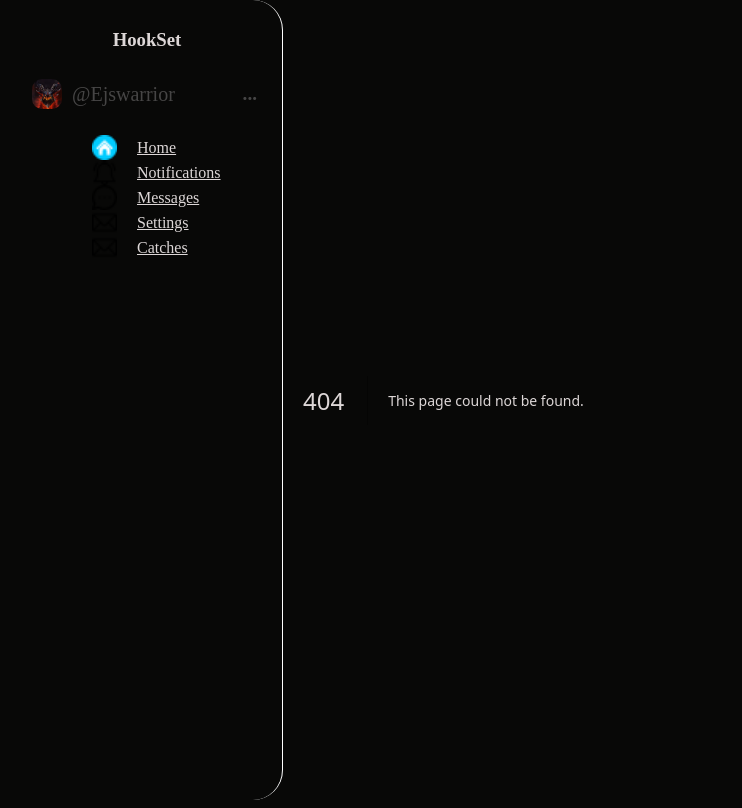
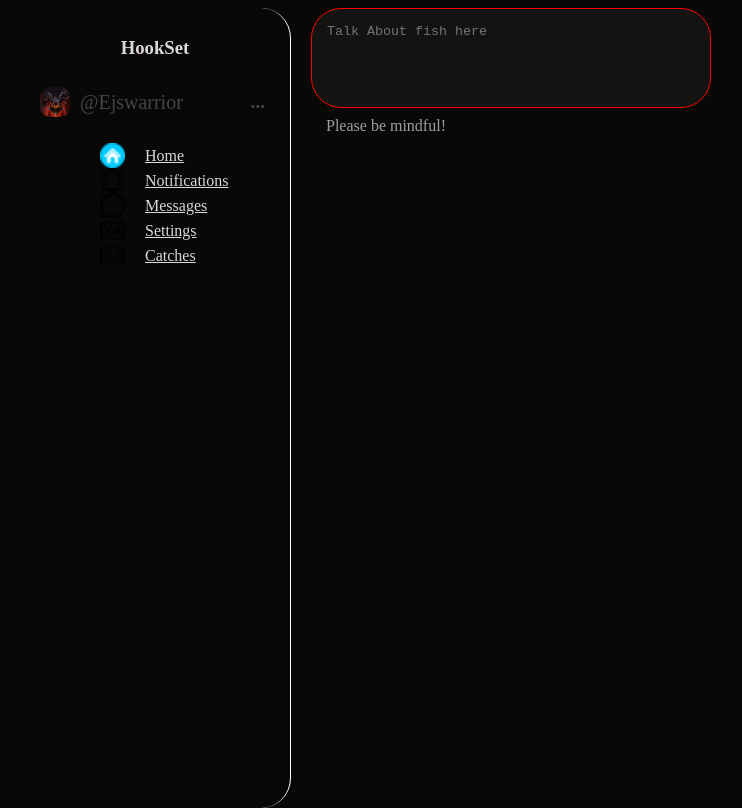
Before and after one commit to Ejswarrior/hookset, a Next.js app: page /profile in a window 1280 px wide. Before the commit this address had no page. Shown: the whole page, without its empty margins (57-799 px from the left). Built offline with nearby package versions, Linux system fonts and the light colour scheme.

Commit message:
Changed input to text area. Switching computes due to hightlighting bug

```diff
--- /dev/null
+++ b/app/profile/page.tsx
@@ -0,0 +1,18 @@
+
+import PostForm from '../../components/BasicComponents/PostForm/PostForm'
+export default function profile() {
+    const data = {
+        id: '',
+        name: 'input',
+        maxLength: 30,
+        placeHolder: "Talk About fish here",
+        required: true,
+        helperText: 'Please be mindful!',
+        error: true,
+        type: "email",
+    }
+
+    return (
+        <PostForm {...data} />
+    )
+}
--- a/components/BasicComponents/PostForm/PostForm.module.scss
+++ b/components/BasicComponents/PostForm/PostForm.module.scss
@@ -1,19 +1,24 @@
-.postContainer {
+.inputContainer {
 
     .postInput {
-        width: 200px;
-        height: 150px;
-        border: 1px solid black;
+        min-width: 400px;
+        min-height: 100px;
+        border:  1.5px solid gray;
+        border-radius: 30px;
+        padding: 15px 15px;
+        box-sizing: border-box;
+        resize: none;
+        background-color: #131312;
 
-        &:invalid {
-            border: 1px solid red;
+        &::placeholder{
+            text-align: left;
+            vertical-align: top;
         }
         &:hover {
-            border: 1px solid rgb(78, 104, 107);
+            border:  1.5px solid rgb(78, 104, 107);
         }
-
         &.error {
-            border: 1px solid red;
+            border: 1.5px solid red;
             color: red;
         }
     }
@@ -21,6 +26,8 @@
     .helperText {
         font-size: 16px;
         color: rgb(161, 158, 158);
+        margin-top: 5px;
+        margin-left: 15px;
 
         &.error {
             color: red;
@@ -28,3 +35,7 @@
     }
 
 }
+
+.error {
+
+}
--- a/components/BasicComponents/PostForm/PostForm.tsx
+++ b/components/BasicComponents/PostForm/PostForm.tsx
@@ -1,6 +1,7 @@
-import { type } from 'os';
-import { ReactNode } from 'react';
-import styles from './PostForm.module.scss'
+'use client'
+import { type } from "os";
+import { ReactNode, useState } from "react";
+import styles from "./PostForm.module.scss"
 
 interface FormPostProps {
     id: string;
@@ -10,7 +11,6 @@ interface FormPostProps {
     required: boolean;
     helperText: ReactNode;
     error: boolean;
-    type: 'text' | 'email' | 'password';
 }
 
 export default function FormPost(props: FormPostProps) {
@@ -21,31 +21,35 @@ export default function FormPost(props: FormPostProps) {
         required,
         placeHolder,
         helperText,
-        error,
-        type } = props
+        error} = props
 
         const inputStyles = [styles.postInput]
-        const textStyles = [styles.helperText]
 
         if ( error ) {
             inputStyles.push(styles.error)
-            textStyles.push(styles.error)
+        }
+        const [value, setValue] = useState('')
+
+        const _onChange = (evt: React.ChangeEvent<HTMLTextAreaElement>) => {
+            setValue(evt.target.value)
+            console.log(value)
         }
 
     return (
         <div className={styles.inputContainer}>
 
-            <input
-                className={inputStyles.join(' ')}
+            <textarea
+                className={inputStyles.join(" ")}
                 required={required}
                 id={id}
-                type={type}
                 maxLength={maxLength}
                 name={name}
                 placeholder={placeHolder}
+                draggable={false}
+                onChange={_onChange}
+                value={value}
             />
-            <p className={textStyles.join(' ')}>{helperText}</p>
-
+            <p className={styles.helperText}>{helperText}</p>
 
         </div>
     )
--- /dev/null
+++ b/components/PostForm/PostForm.tsx
@@ -0,0 +1,27 @@
+import styles from './PostForm.module.scss'
+
+interface FormPostProps {
+    id: string;
+    name: string;
+    maxLength: number;
+    placeHolder: string;
+    required: boolean;
+}
+
+export default function FormPost(props: FormPostProps) {
+    const {id, name, maxLength, required, placeHolder} = props
+
+    return (
+
+        <div>
+            <input
+                className={styles.postInput}
+                required={required}
+                id={id}
+                maxLength={maxLength}
+                name={name}
+                placeholder={placeHolder}
+            />
+        </div>
+    )
+}
```
Also changed, not shown: components/RecommendationBar/RecommendationGroup.tsx (added, +23 -0 lines).
